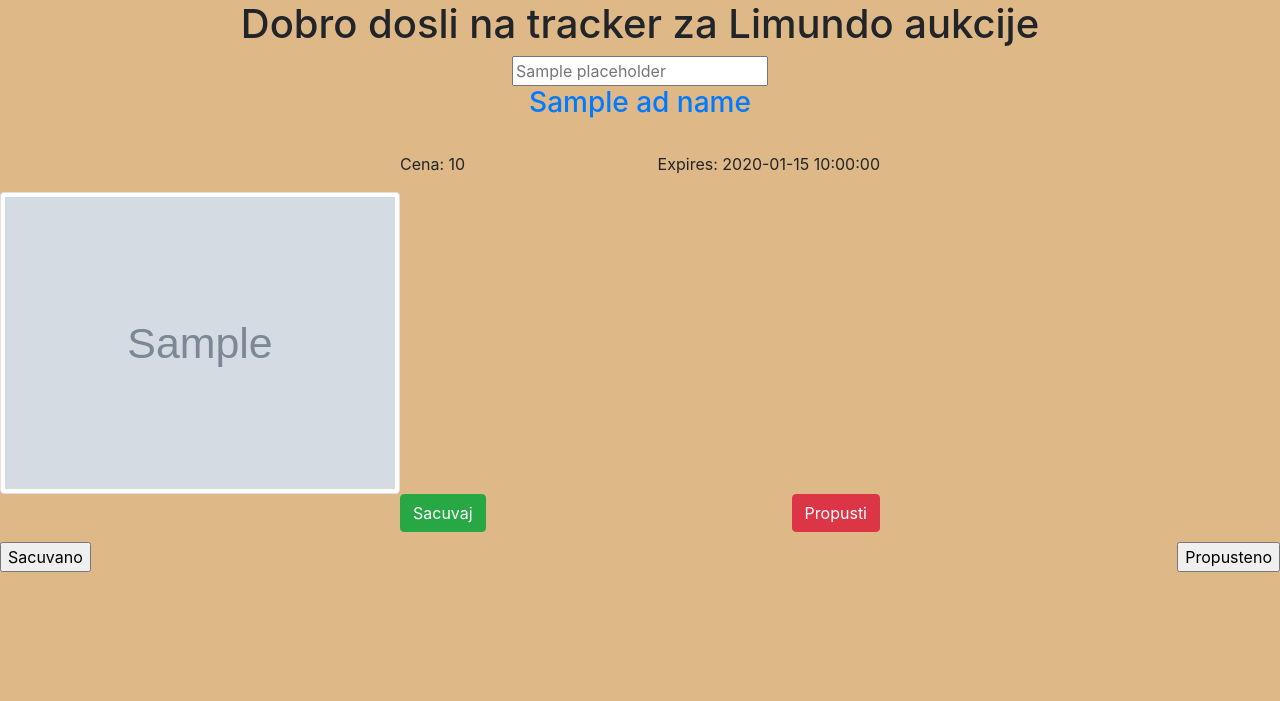
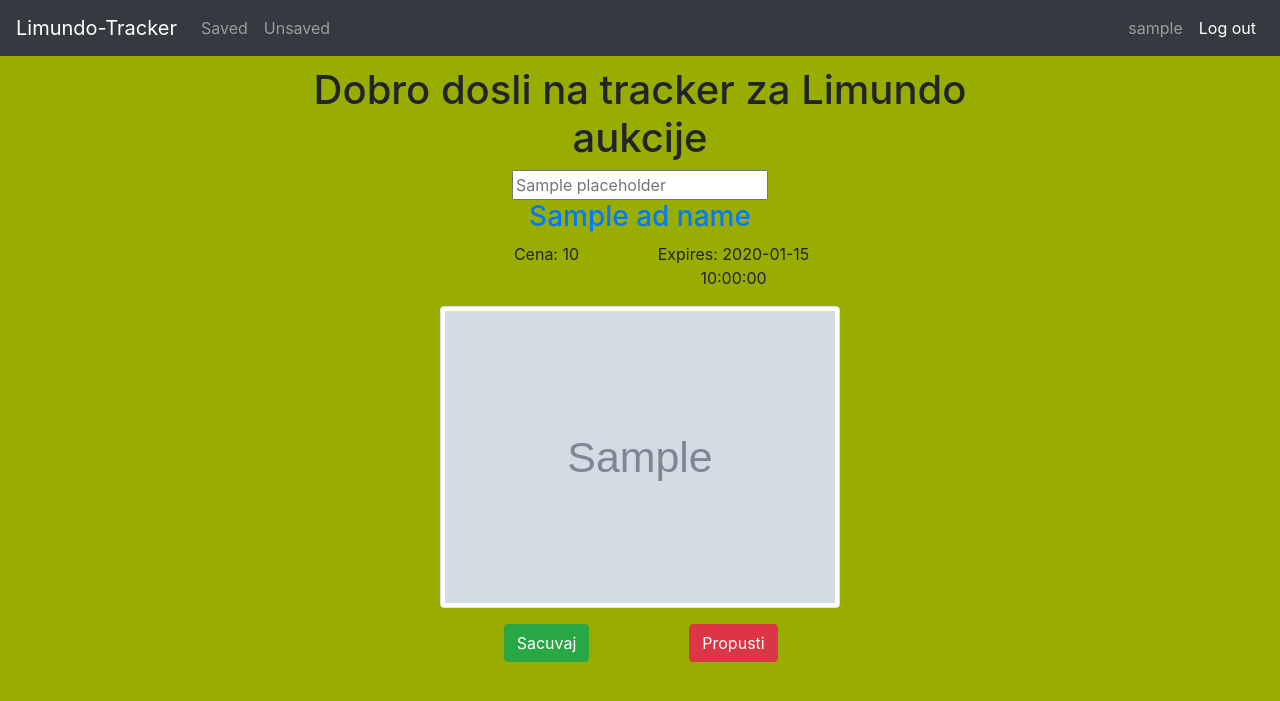
Before and after one commit to NinoBaus/udemy2020, a Flask app: template templates/index.html in a window 1280 px wide. Shown: the top 701 px of the page. Run offline with Flask 2, Linux system fonts and the light colour scheme; the template is opened without the code that fills it: most values are stand-ins (such as "Sample title", 1, 10 or a date in 2020); grey boxes marked "Sample" are stand-in pictures; some libraries are stand-ins or nearby versions.

Commit message:
Restiling

```diff
--- a/db.py
+++ b/db.py
@@ -3,11 +3,11 @@ from sqlalchemy.ext.declarative import declarative_base
 from sqlalchemy import create_engine
 from sqlalchemy.orm import scoped_session
 from sqlalchemy.orm import sessionmaker
-DATABASE_URL = os.environ['DATABASE_URL']
+# DATABASE_URL = os.environ['DATABASE_URL']
 
 db = declarative_base()
-engine = create_engine(DATABASE_URL)
-# engine = create_engine(os.environ.get('DATABAS_URL','sqlite:///database.db'),connect_args={"check_same_thread": False})
+# engine = create_engine(DATABASE_URL)
+engine = create_engine(os.environ.get('DATABAS_URL','sqlite:///database.db'),connect_args={"check_same_thread": False})
 
 # session_factory = sessionmaker(bind=engine)
 # Session = scoped_session(session_factory)
--- a/main.py
+++ b/main.py
@@ -16,6 +16,12 @@ def create_tables():
     db.metadata.create_all(engine)
     if 'user_id' in session:
         g.user = session['user_id']
+
+    if 'user_search' in session:
+        g.search = session['user_search']
+
+    if 'ad_id' in session:
+        g.ad_id = session['ad_id']
 
 @app.route('/', methods=['GET','POST'])
 def home():
@@ -60,7 +66,7 @@ def search_ad():
     if request.method == 'GET':
         return render_template("index.html", hide="hidden", placeholder="Unesite pojam...")
     elif request.method == 'POST':
-        user_search = str(request.form['searchInput'])
+        '''user_search = str(request.form['searchInput'])
         prepare = First_run(search=user_search, user_id=g.user)
         if prepare.valid_search():
             try:
@@ -80,60 +86,42 @@ def search_ad():
                     return "Nema vise oglasa"
             except Exception as e:
                 return str(e)
-        return render_template("index.html", hide="hidden", placeholder="Nema oglasa koji trazite, probajte ponovo...")
+        return render_template("index.html", hide="hidden", placeholder="Nema oglasa koji trazite, probajte ponovo...")'''
+        session['user_search'] = request.form['searchInput']
+        start = First_run(session['user_search'], g.user)
+        if start.valid_search():
+            ad = TableAds().first_add_that_should_be_seen(start.search, g.user)
+            session['ad_id'] = ad.id
+            return render_template("index.html", ad_name=ad.name, price=ad.price, ad_name_href=ad.link, expires=ad.expire,
+                               picture=ad.picture, placeholder=start.search)
+        return render_template("index.html", hide="hidden", placeholder="Nema oglasa")
 
 @app.route("/store" , methods=['POST'])
 def store():
-    global ads
-    try:
-        TableAds().update_ad_save_remove(id=prepare.current_id, store=2)
-        ad = next(ads)
-        return render_template("index.html", ad_name=ad[0], price=ad[1], ad_name_href=ad[2], expires=ad[3],
-                               picture=ad[4], placeholder=ad[5])
-    except StopIteration:
-        # import ipdb;        ipdb.set_trace()
-        try:
-            ads = prepare.iterate_ads()
-            new_batch = next(ads)
-            return render_template("index.html", ad_name=new_batch[0], price=new_batch[1], ad_name_href=new_batch[2],
-                                   expires=new_batch[3],
-                                   picture=new_batch[4], placeholder=new_batch[5])
-        except StopIteration:
-            return "Nema vise oglasa"
-    except Exception as e:
-        print(e)
-        return str(e)
+    TableAds().update_ad_save_remove(id=g.ad_id, store=2)
+    ad = TableAds().first_add_that_should_be_seen(g.search, g.user)
+    session['ad_id'] = ad.id
+    return render_template("index.html", ad_name=ad.name, price=ad.price, ad_name_href=ad.link, expires=ad.expire,
+                           picture=ad.picture, placeholder=g.search)
+
 
 @app.route("/dont_store" , methods=['POST'])
 def dont_store():
-    global ads
-    try:
-        TableAds().update_ad_save_remove(id=prepare.current_id, store=0)
-        ad = next(ads)
-        return render_template("index.html", ad_name=ad[0], price=ad[1], ad_name_href=ad[2], expires=ad[3],
-                               picture=ad[4], placeholder=ad[5])
-    except StopIteration:
-        # import ipdb;        ipdb.set_trace()
-        try:
-            ads = prepare.iterate_ads()
-            new_batch = next(ads)
-            return render_template("index.html", ad_name=new_batch[0], price=new_batch[1], ad_name_href=new_batch[2], expires=new_batch[3],
-                               picture=new_batch[4], placeholder=new_batch[5])
-        except StopIteration:
-            return "Nema vise oglasa"
-    except Exception as e:
-        print(e)
-        return str(e)
+    TableAds().update_ad_save_remove(id=g.ad_id, store=0)
+    ad = TableAds().first_add_that_should_be_seen(g.search, g.user)
+    session['ad_id'] = ad.id
+    return render_template("index.html", ad_name=ad.name, price=ad.price, ad_name_href=ad.link, expires=ad.expire,
+                           picture=ad.picture, placeholder=g.search)
 
 @app.route("/saved", methods=["GET","POST"])
 def saved():
-    saved_ads = TableAds().return_saved_passed(prepare.search, g.user, 2)
+    saved_ads = TableAds().return_saved_passed(g.search, g.user, 2)
     ads = Jeson_results().pack_json(saved_ads)
     return jsonify({"oglasi": ads})
 
 @app.route("/passed", methods=["GET","POST"])
 def passed():
-    saved_ads = TableAds().return_saved_passed(prepare.search, g.user, 0)
+    saved_ads = TableAds().return_saved_passed(g.search, g.user, 0)
     ads = Jeson_results().pack_json(saved_ads)
     return jsonify({"oglasi": ads})
 
--- a/templates/index.html
+++ b/templates/index.html
@@ -1,59 +1,85 @@
-<!DOCTYPE html>
-<html lang="en">
+{% extends 'login_signup_template.html' %}
 
-<head>
-   <link rel="stylesheet" href="https://stackpath.bootstrapcdn.com/bootstrap/4.3.1/css/bootstrap.min.css" integrity="sha384-ggOyR0iXCbMQv3Xipma34MD+dH/1fQ784/j6cY/iJTQUOhcWr7x9JvoRxT2MZw1T" crossorigin="anonymous">
-   <meta charset="UTF-8">
-   <title>Limundo tracker</title>
-</head>
+{%block title%} Limundo-Tracker {% endblock %}
 
-<body style="background-color:burlywood">
+{%block navbar%}
+<div class="collapse navbar-collapse" id="navbarNav">
+   <ul class="navbar-nav">
+      <li class="nav-item">
+         <a class="nav-link" href="/saved">Saved</a>
+      </li>
+      <li class="nav-item">
+         <a class="nav-link" href="/passed">Unsaved</a>
+      </li>
+   </ul>
+</div>
+
+<div class="collapse navbar-collapse" id="navbarNav1">
+   <ul class="navbar-nav ml-auto">
+      <li class="nav-item">
+         <a class="nav-link" href="#"> {{username}} </a>
+      </li>
+      <li class="nav-item active">
+         <a class="nav-link" href="/signup">Log out</a>
+      </li>
+   </ul>
+</div>
+{%endblock%}
+
+
+{%block body%}
    <h1 style="text-align: center">Dobro dosli na tracker za Limundo aukcije</h1>
    <div class="search" style="text-align: center" >
+   </div>
+
+   <div class="container">
+      <div class="row">
+         <div class="col-sm-12" style="text-align:center">
             <form action="/search_ad" method="post" class="searchForm">
                <input name="searchInput" type="text" placeholder="{{ placeholder }}">
             </form>
          </div>
-   <div font-size: large;  {{ hide }}>
+      </div>
+   </div>
+
+   <div class="container"  {{ hide }}>
+      <div class="row">
+         <div class="col-12" style="text-align:center">
             <div style="text-align:center" class="current_ad">
                <a class='open-ad' href={{ ad_name_href }} target="_blank"{{ ad_name_href }}>
                <h3> {{ad_name}} </h3>
                </a>
             </div>
-      <br>
-      <div class="price and expires">
-         <p style="float:left; margin-left: 400px;">Cena: {{ price }}</p>
-         <p style="float: right; margin-right: 400px;">Expires: {{ expires }}</p>
          </div>
-      <br>
+
+         <div class="col-12"></div>
+
+         <div class="col-3"></div>
+         <div class="col-3" style="text-align:center">
+            <p>Cena: {{ price }}</p>
+         </div>
+         <div class="col-3" style="text-align:center">
+            <p>Expires: {{ expires }}</p>
+         </div>
+         <div class="col-3"></div>
+
+         <div class="col-12 mb-3" style="text-align:center">
             <img class="img-thumbnail" src={{ picture }} alt="User Image" width="400" height="400">
-      <br>
-      <div class="save-pass">
-         <div style="float: left; margin-left: 400px;">
+         </div>
+
+         <div class="col-3"></div>
+         <div class="col-3" style="text-align:center">
             <form action="/store" name="saveForm" id="buttonsSave" method="post">
                <input type="submit" class="btn btn-success" value="Sacuvaj">
             </form>
          </div>
-         <div style="float: right; margin-right: 400px;">
+         <div class="col-3" style="text-align:center">
             <form action="/dont_store" name="passForm" id="buttonPass" method="post">
                <input type="submit" class="btn btn-danger" value="Propusti">
             </form>
          </div>
-      </div>
-      <br>
-      <br>
-      <div class="saved-passed">
-         <div style="float: left;">
-            <form action="/saved" name="saveForm" id="buttonSaved" method="post">
-               <input name="save" type="submit" value="Sacuvano">
-            </form>
-         </div>
-         <div style="float: right;">
-            <form action="/passed" name="passForm" id="buttonPassed" method="post">
-               <input name="pass" type="submit" value="Propusteno">
-            </form>
+         <div class="col-3"></div>
+
       </div>
    </div>
-</body>
-
-</html>
+{%endblock%}
--- /dev/null
+++ b/templates/login_signup_template.html
@@ -0,0 +1,33 @@
+<!DOCTYPE html>
+<html lang="en">
+<head>
+    <link rel="stylesheet" href="https://stackpath.bootstrapcdn.com/bootstrap/4.3.1/css/bootstrap.min.css" integrity="sha384-ggOyR0iXCbMQv3Xipma34MD+dH/1fQ784/j6cY/iJTQUOhcWr7x9JvoRxT2MZw1T" crossorigin="anonymous">
+    <meta charset="UTF-8">
+    <title>
+        {%block title%}{% endblock %}
+    </title>
+    <style>
+        .center {
+          margin: auto;
+          width: 60%;
+          padding: 10px;
+        }
+    </style>
+</head>
+
+    <body style="background-color:#99AD00">
+        <nav class="navbar navbar-expand-lg navbar-dark bg-dark">
+          <a class="navbar-brand" href="/">Limundo-Tracker</a>
+          <button class="navbar-toggler" type="button" data-toggle="collapse" data-target="#navbarNav" aria-controls="navbarNav" aria-expanded="false" aria-label="Toggle navigation">
+            <span class="navbar-toggler-icon"></span>
+          </button>
+
+              {%block navbar%} {%endblock%}
+
+        </nav>
+
+        <div class="center">
+            {%block body%}{%endblock%}
+        </div>
+    </body>
+</html>
```
Also changed, not shown: models/tablecreator.py (+10 -0 lines), templates/login.html (+31 -12 lines), templates/signup.html (+31 -12 lines), templates/start.html (+31 -17 lines). Lines whose indentation alone changed are shown as unchanged.
